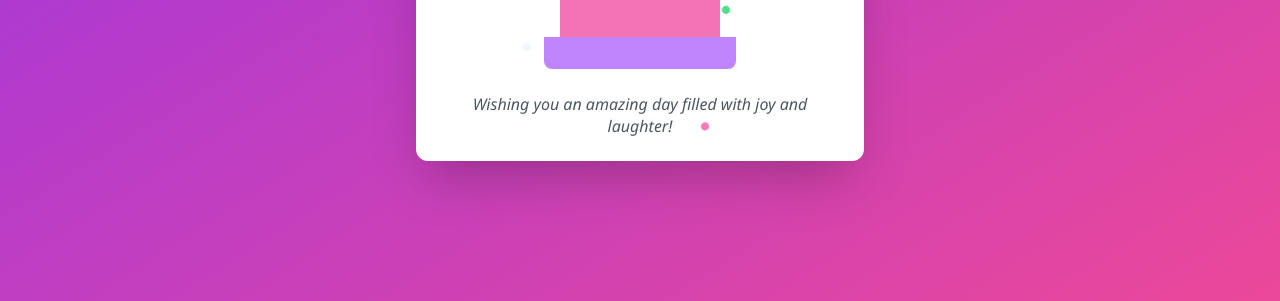
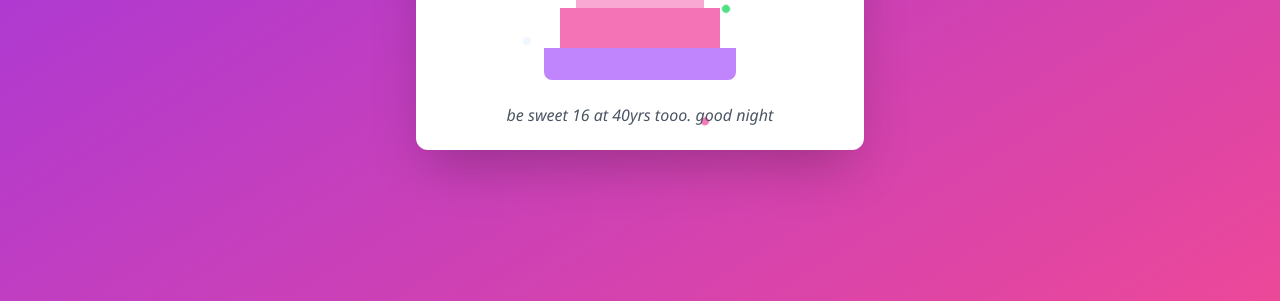
Before and after one commit to codeboyspace/bdaysri, a plain HTML site: page index.html in a window 1280 px wide. Shown: the part 499-800 px from the top of the page. Drawn offline with Linux system fonts and the light colour scheme.

Commit message:
Update index.html

```diff
--- a/index.html
+++ b/index.html
@@ -293,7 +293,7 @@
 
             <!-- Message -->
             <p class="message hidden" id="message">
-                Wishing you an amazing day filled with joy and laughter!
+               be sweet 16 at 40yrs tooo. good night
             </p>
         </div>
     </div>
```
